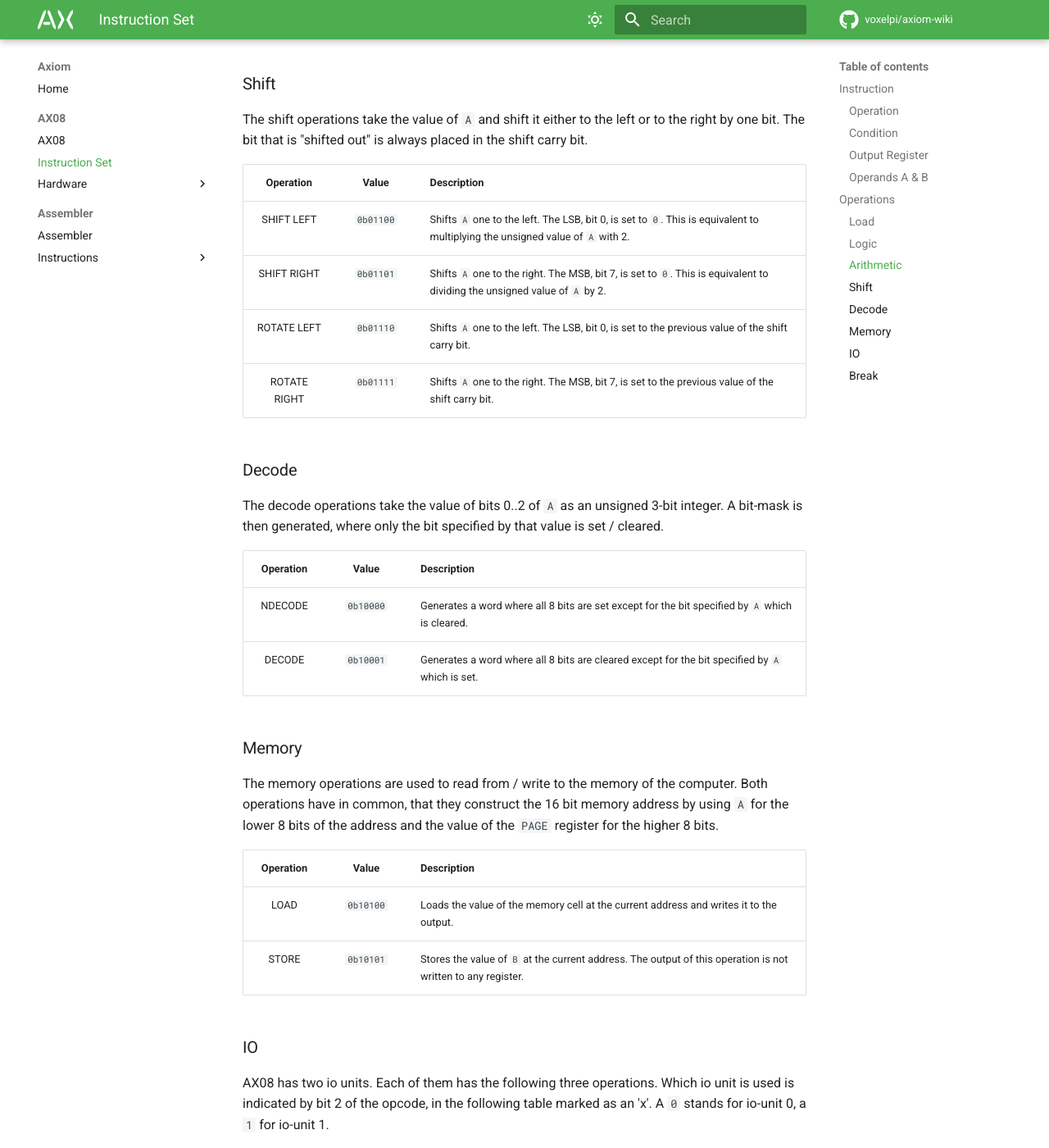
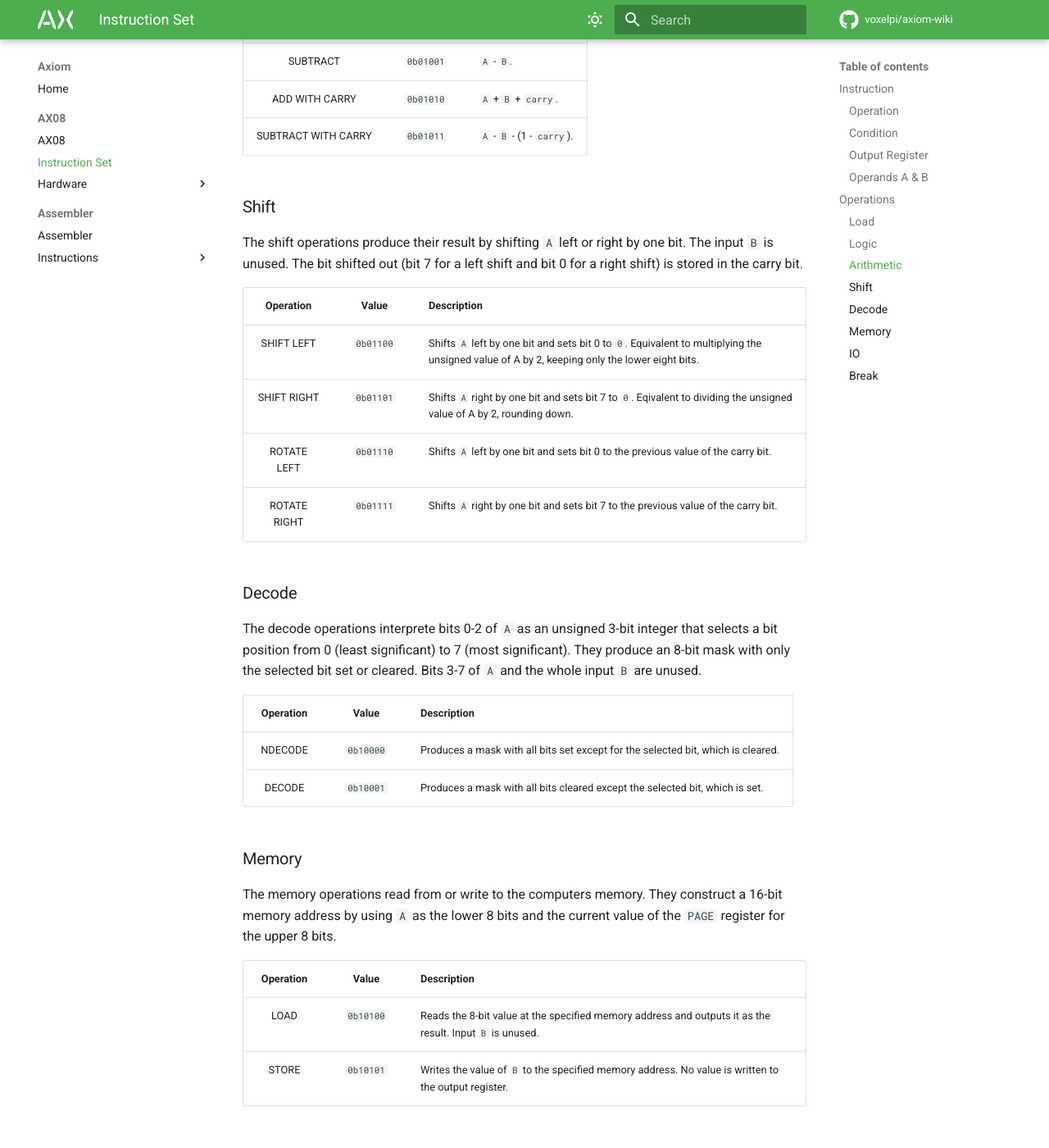
Before and after one commit to VoxelPi/Axiom-Wiki, an MkDocs documentation site: the page built from docs/AX08/instruction_set.md, in a window 1280 px wide and 1400 px high, scrolled down 3276 px. Shown: the whole window at 82% size. Built offline with MkDocs 1.6.1 and Material for MkDocs 9.7.7, drawn with Linux system fonts in a browser that asks for light colours; comment, search, counter and statistics services are not loaded; some of the changed text lies outside the part shown.

Commit message:
Update operations documentation

```diff
--- a/docs/AX08/instruction_set.md
+++ b/docs/AX08/instruction_set.md
@@ -45,6 +45,8 @@ NEVER | `0b001` | Never no matter the input.
 This part of the instruction specifies bits 0:2 of the address of the register in which the operations result is stored.
 Bit 3 of the register address is determined by the operation: It is set to 1 for load_2 and cleared to 0 for all other operations.
 
+There that the two operations `MEMORY.STORE` and `IO.WRITE` do not produce an output and therefore do no write to the output register.
+
 
 ### Operands A & B
 
@@ -71,7 +73,7 @@ LOAD | `0b00001` | Output the value of `A`.
 
 ### Logic
 
-The logic operations take the values of `A` and `B` and perform a bitwise logical operation on them, the result of which is then outputed.
+The logic operations produce their result by performing a bitwise logical operation on `A` and `B`.
 
 Operation | Value | Description
 :---:| :---: | ---
@@ -84,62 +86,67 @@ XNOR | `0b00111` | Bitwise xnor.
 
 ### Arithmetic
 
-The arithmetic operations take the values of `A` and `B` and perform an arithmetic operation on them, the result of which is then outputed. Every arithmetic operation also modifies the arithmetic carry bit, depending on the operation and its input values.
+The arithmetic operations produce their result by performing an arithmetic operation on `A` and `B`. Only the lower eight bits of the calulcated value are retained.
+
+Each operation also updates the carry bit. For addition, it is set if the calcualted value exceeds `256`, otherwise it is cleared. For subtraction, it is set if no unsigned borrow is required, otherwise it is clared.
+
+In the table below, `carry` refers to the previous value of the carry bit.
+
+Operation | Value | Calculation
+:---:| :---: | ---
+ADD | `0b01000` | `A` + `B`.
+SUBTRACT | `0b01001` | `A` - `B`.
+ADD WITH CARRY | `0b01010` | `A` + `B` + `carry`.
+SUBTRACT WITH CARRY | `0b01011` | `A` - `B` - (1 - `carry`).
+
+### Shift
+
+The shift operations produce their result by shifting `A` left or right by one bit. The input `B` is unused.
+The bit shifted out (bit 7 for a left shift and bit 0 for a right shift) is stored in the carry bit.
 
 Operation | Value | Description
 :---:| :---: | ---
-ADD | `0b01000` | Calculates `A` + `B`.
-SUBTRACT | `0b01001` | Calculates `A` - `B`.
-ADD WITH CARRY | `0b01010` | Calculates `A` + `B` + `carry`.
-SUBTRACT WITH CARRY | `0b01011` | Calculates `A` - `B` - (1 - `carry`).
-
-### Shift
-
-The shift operations take the value of `A` and shift it either to the left or to the right by one bit. The bit that is "shifted out" is always placed in the shift carry bit.
-
-Operation | Value | Description
-:---:| :---: | ---
-SHIFT LEFT | `0b01100` | Shifts `A` one to the left. The LSB, bit 0, is set to `0`. This is equivalent to multiplying the unsigned value of `A` with 2.
-SHIFT RIGHT | `0b01101` | Shifts `A` one to the right. The MSB, bit 7, is set to `0`. This is equivalent to dividing the unsigned value of `A` by 2.
-ROTATE LEFT | `0b01110` | Shifts `A` one to the left. The LSB, bit 0, is set to the previous value of the shift carry bit.
-ROTATE RIGHT | `0b01111` | Shifts `A` one to the right. The MSB, bit 7, is set to the previous value of the shift carry bit.
+SHIFT LEFT | `0b01100` | Shifts `A` left by one bit and sets bit 0 to `0`. Equivalent to multiplying the unsigned value of A by 2, keeping only the lower eight bits.
+SHIFT RIGHT | `0b01101` | Shifts `A` right by one bit and sets bit 7 to `0`. Eqivalent to dividing the unsigned value of A by 2, rounding down.
+ROTATE LEFT | `0b01110` | Shifts `A` left by one bit and sets bit 0 to the previous value of the carry bit.
+ROTATE RIGHT | `0b01111` | Shifts `A` right by one bit and sets bit 7 to the previous value of the carry bit.
 
 
 ### Decode
 
-The decode operations take the value of bits 0..2 of `A` as an unsigned 3-bit integer. A bit-mask is then generated, where only the bit specified by that value is set / cleared.
+The decode operations interprete bits 0-2 of `A` as an unsigned 3-bit integer that selects a bit position from 0 (least significant) to 7 (most significant). They produce an 8-bit mask with only the selected bit set or cleared. Bits 3-7 of `A` and the whole input `B` are unused.
 
 Operation | Value | Description
 :---:| :---: | ---
-NDECODE | `0b10000` | Generates a word where all 8 bits are set except for the bit specified by `A` which is cleared.
-DECODE | `0b10001` | Generates a word where all 8 bits are cleared except for the bit specified by `A` which is set.
+NDECODE | `0b10000` | Produces a mask with all bits set except for the selected bit, which is cleared.
+DECODE | `0b10001` | Produces a mask with all bits cleared except the selected bit, which is set.
 
 
 ### Memory
 
-The memory operations are used to read from / write to the memory of the computer. Both operations have in common, that they construct the 16 bit memory address by using `A` for the lower 8 bits of the address and the value of the `PAGE` register for the higher 8 bits.
+The memory operations read from or write to the computers memory. They construct a 16-bit memory address by using `A` as the lower 8 bits and the current value of the `PAGE` register for the upper 8 bits.
 
 Operation | Value | Description
 :---:| :---: | ---
-LOAD | `0b10100` | Loads the value of the memory cell at the current address and writes it to the output.
-STORE | `0b10101` | Stores the value of `B` at the current address. The output of this operation is not written to any register.
+LOAD | `0b10100` | Reads the 8-bit value at the specified memory address and outputs it as the result. Input `B` is unused.
+STORE | `0b10101` | Writes the value of `B` to the specified memory address. No value is written to the output register.
 
 
 ### IO
 
-AX08 has two io units. Each of them has the following three operations. Which io unit is used is indicated by bit 2 of the opcode, in the following table marked as an 'x'. A `0` stands for io-unit 0, a `1` for io-unit 1.
+There are two IO units, each supporint the following three operations. Bit 2 of the opcode selects the unit: `0` selects IO unit 0, `1` selects IO unit 1. This bit is marked as `x` in the table.
 
 Operation | Value | Description
 :---:| :---: | ---
-POLL | `0b11x00` | Outputs a `1` if a value is available to be read, otherwise `0`.
-READ | `0b11x01` | Reads a value from the io port.
-WRITE | `0b11x10` | Writes the value of `A` to the io port.
+POLL | `0b11x00` | Outputs a `1` if a value is available to be read, otherwise outputs `0`.
+READ | `0b11x01` | Reads a value from the io port and outputs it. If no value is available the returned value is undefined.
+WRITE | `0b11x10` | Writes the value of `A` to the io port. No value is written to the output reigster.
 
 
 ### Break
 
-The break instruction causes the ax08 computer to halt at the end of the instruction. Combined with conditions this allows for a simple version of "Software Breakpoints".
+The break instruction causes the computer to halt at the end of the instruction. Combined with an instruction condition, it can be used as a conditional software breakpoint.
 
 Operation | Value | Description
 :---:| :---: | ---
-BREAK | `0b11111` | Causes the computer to halt.
+BREAK | `0b11111` | Halts the computer at the end of the instruction.
```
